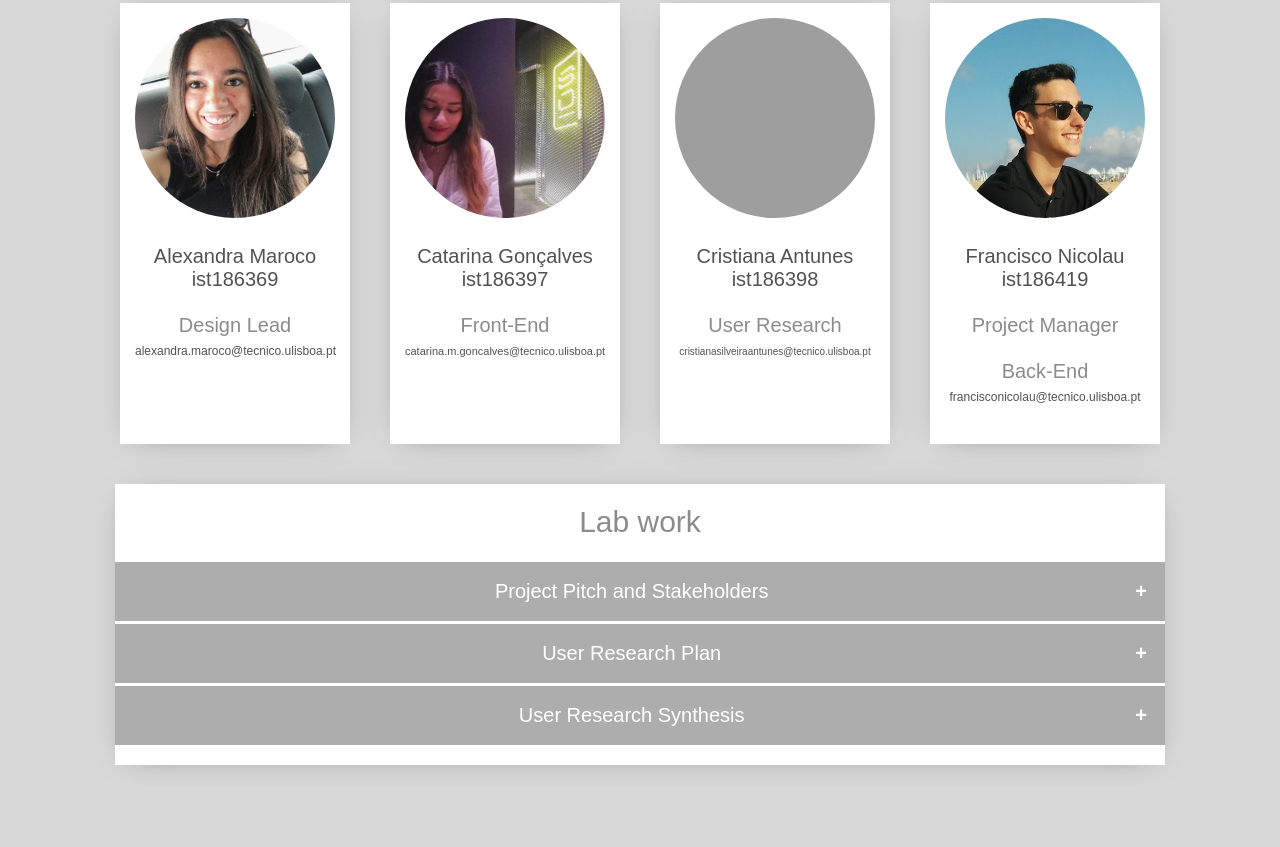
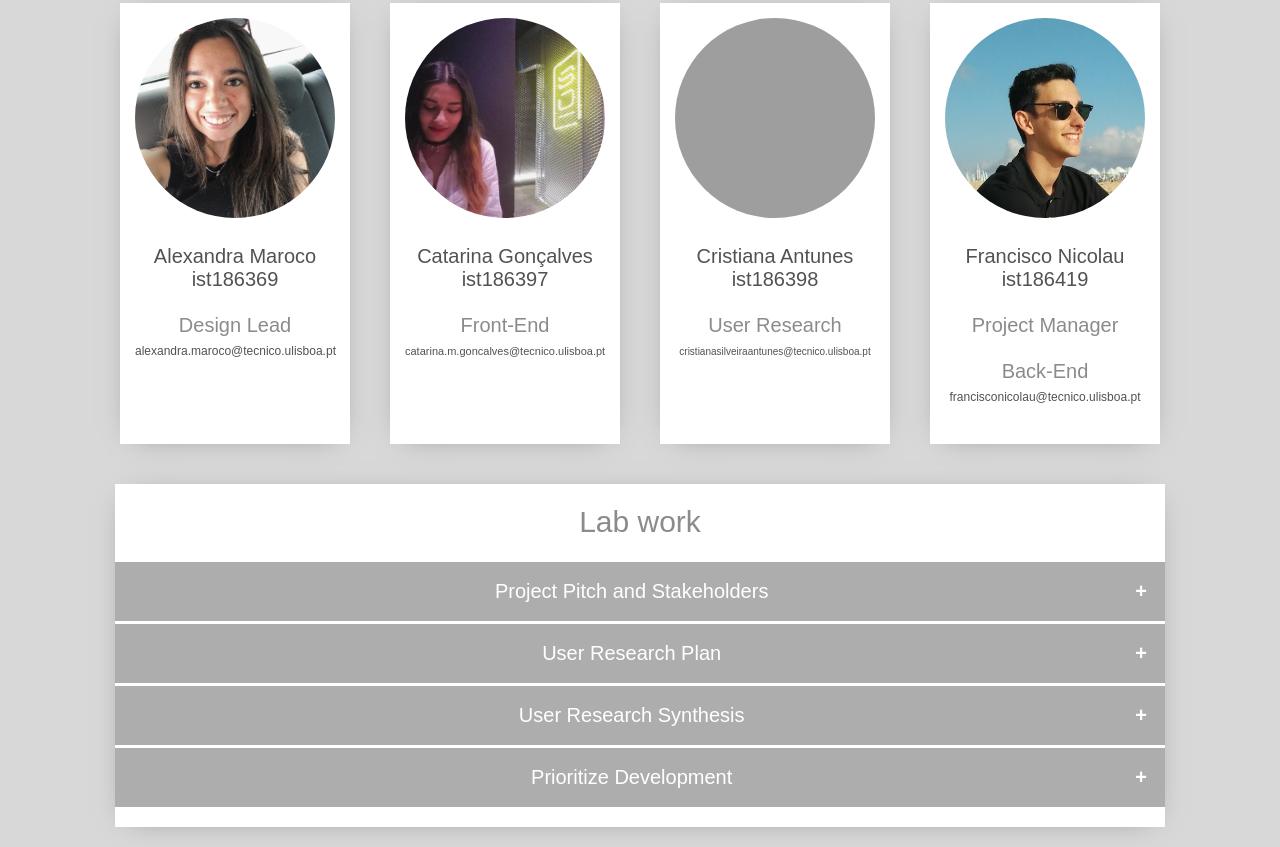
Before and after one commit to fmbnicola/CCU-Project, a plain HTML site: page Website/index.html in a window 1280 px wide. Shown: the part 291-1138 px from the top of the page. Before the commit the page ends 1076 px from the top, so only its background shows below. Drawn offline with Linux system fonts and the light colour scheme; grey boxes are pictures that could not be loaded.

Commit message:
Lab 6 added

```diff
--- a/Website/index.html
+++ b/Website/index.html
@@ -85,6 +85,13 @@
                     <a href="https://docs.google.com/presentation/d/1ueYGMY3hUN3P4VyEN5rKS4AKZ63Gwv1s8fEkhlQ0pi0/edit?usp=sharing">presentation</a>.
                 </div>
             </div>
+            <div id="collapsible_list">
+                <button class="collapsible">Prioritize Development</button>
+                <div class="content">
+                    The goals for this lab were to present our personas, scenarios and use cases. Explaining how we intend to move forward with our project. Here you can find our
+                    <a href="https://docs.google.com/presentation/d/128a4g_4IWj13TnPwst3l3ZUvAJvVYFCVjOhsJ5cW8iw/edit?usp=sharing">presentation</a>.
+                </div>
+            </div>
         </div>
     </div>
     <script src="js/scripts.js"></script>
```
